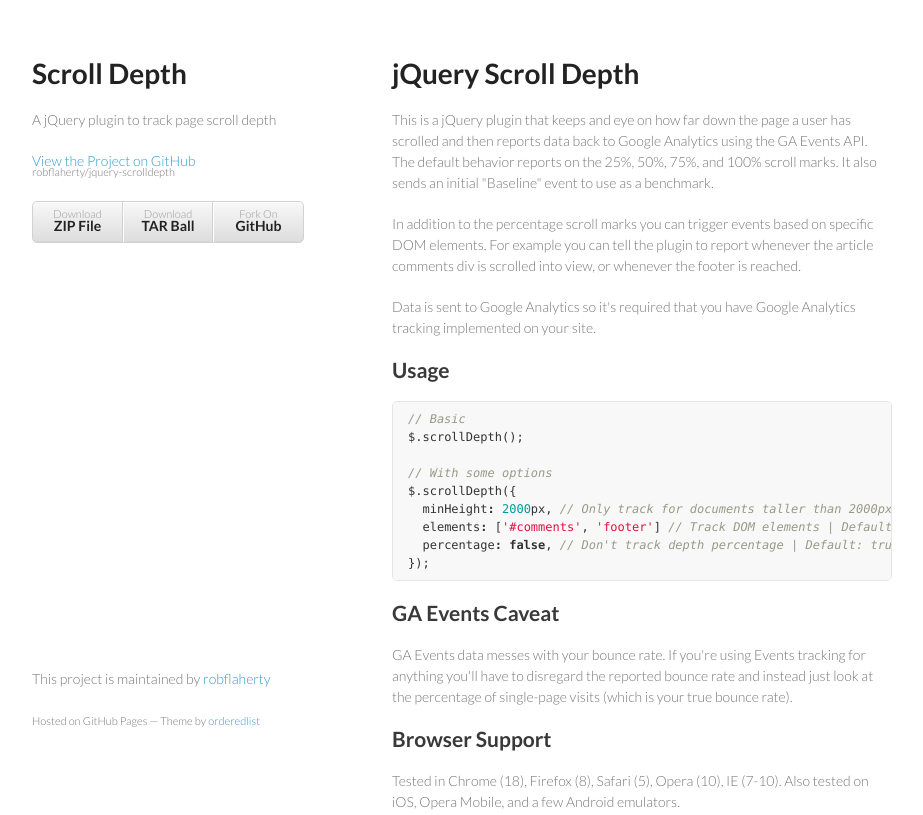
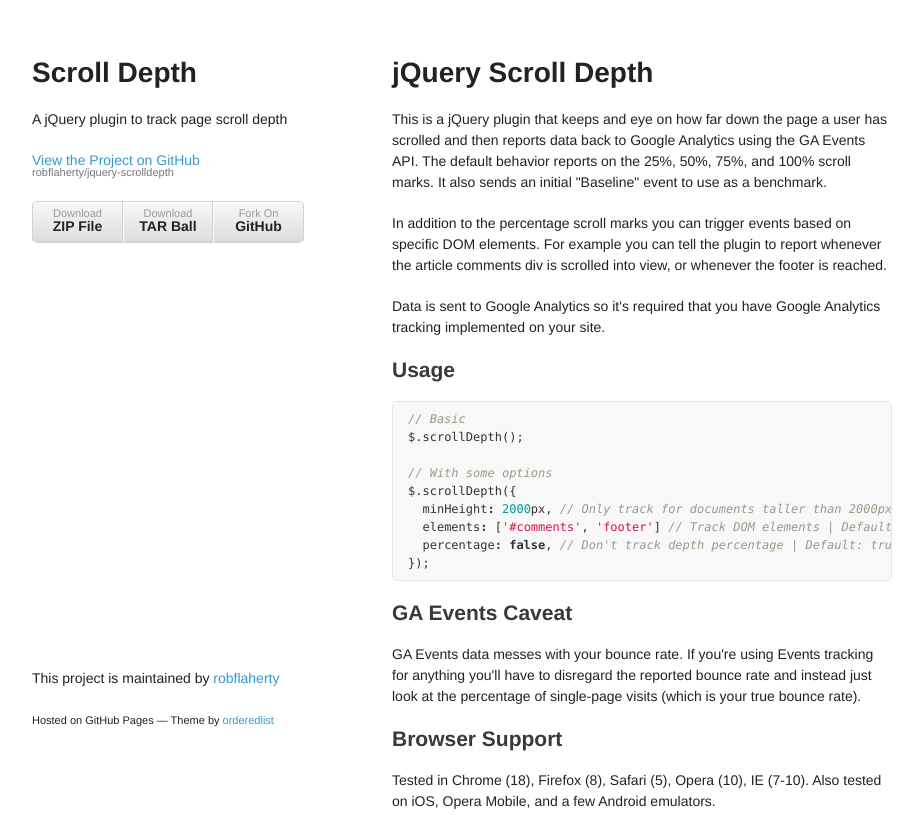
Before and after one commit to robflaherty/scroll-depth, a plain HTML site: page index.html in a window 1280 px wide. Shown: the top 815 px of the page, without its empty margins (178-1101 px from the left). Drawn offline with Linux system fonts and the light colour scheme.

Commit message:
Font and color changes

```diff
--- a/stylesheets/styles.css
+++ b/stylesheets/styles.css
@@ -2,8 +2,8 @@
 
 body {
   padding:50px;
-  font:14px/1.5 Lato, "Helvetica Neue", Helvetica, Arial, sans-serif;
-  color:#777;
+  font:14px/1.5 "Helvetica Neue", Helvetica, Arial, sans-serif;
+  color:#222;
   font-weight:300;
 }
 
```
